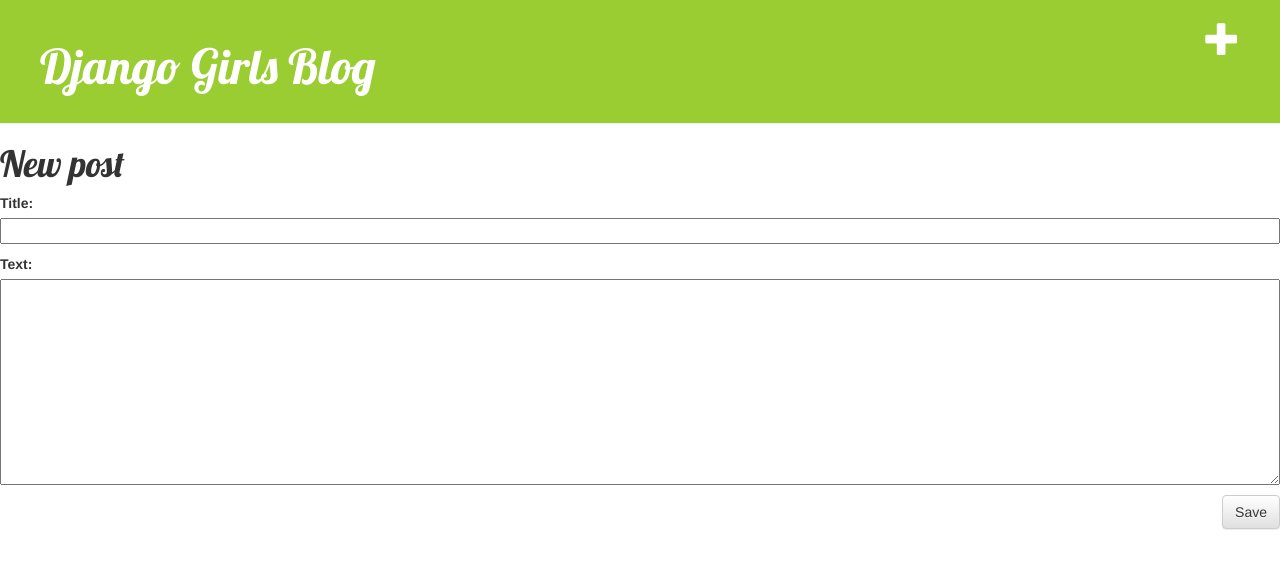
After one commit to qudgus21/my-first-blog, a Django app: page /post/new/ in a window 1280 px wide. The commit adds this page. Shown: the top 569 px of the page. Run offline with Django 3.2, Linux system fonts and the light colour scheme; some libraries are stand-ins or nearby versions.

Commit message:
createupdate

```diff
--- /dev/null
+++ b/blog/forms.py
@@ -0,0 +1,8 @@
+from django import forms
+from .models import Post
+
+
+class PostForm(forms.ModelForm):
+    class Meta:
+        model = Post
+        fields = ('title', 'text',)
--- a/blog/static/css/blog.css
+++ b/blog/static/css/blog.css
@@ -1,5 +1,5 @@
 .page-header {
-    background-color: #ff9400;
+    background-color: yellowgreen;
     margin-top: 0;
     padding: 20px 20px 20px 40px;
 }
--- a/blog/templates/blog/base.html
+++ b/blog/templates/blog/base.html
@@ -11,7 +11,8 @@
 </head>
 
 <body>
-    <div class=page-header>
+    <div class="page-header">
+        <a href="{% url 'post_new' %}" class="top-menu"><span class="glyphicon glyphicon-plus"></span></a>
         <h1><a href="/">Django Girls Blog</a></h1>
     </div>
     {% block content%}
--- a/blog/templates/blog/post_detail.html
+++ b/blog/templates/blog/post_detail.html
@@ -7,6 +7,8 @@
         {{ post.published_date }}
     </div>
     {% endif %}
+    <a class="btn btn-default" href="{% url 'post_edit' pk=post.pk %}"><span
+            class="glyphicon glyphicon-pencil"></span></a>
     <h1>{{ post.title }}</h1>
     <p>{{ post.text|linebreaksbr }}</p>
 </div>
--- /dev/null
+++ b/blog/templates/blog/post_edit.html
@@ -0,0 +1,9 @@
+{% extends 'blog/base.html' %}
+{% block content %}
+<h1>New post</h1>
+<form method="POST" class="post-form">{% csrf_token %}
+    {{ form.as_p }}
+    <button type="submit" class="save btn btn-default">Save</button>
+
+</form>
+{% endblock %}
--- a/blog/urls.py
+++ b/blog/urls.py
@@ -5,4 +5,6 @@ from . import views
 urlpatterns = [
     path('', views.post_list, name='post_list'),
     path('post/<int:pk>/', views.post_detail, name='post_detail'),
+    path('post/new/', views.post_new, name='post_new'),
+    path('post/<int:pk>/edit/', views.post_edit, name='post_edit')
 ]
--- a/blog/views.py
+++ b/blog/views.py
@@ -1,6 +1,7 @@
-from django.shortcuts import render, get_object_or_404
+from django.shortcuts import render, get_object_or_404, redirect
 from .models import Post
 from django.utils import timezone
+from .forms import PostForm
 # Create your views here.
 
 
@@ -13,3 +14,31 @@ def post_list(request):
 def post_detail(requeset, pk):
     post = get_object_or_404(Post, pk=pk)
     return render(requeset, 'blog/post_detail.html', {'post': post})
+
+
+def post_new(request):
+    if request.method == 'POST':
+        form = PostForm(request.POST)
+        if form.is_valid:
+            post = form.save(commit=False)
+            post.author = request.user
+            post.published_date = timezone.now()
+            post.save()
+            return redirect('post_detail', pk=post.pk)
+    form = PostForm()
+    return render(request, 'blog/post_edit.html', {'form': form})
+
+
+def post_edit(request, pk):
+    post = get_object_or_404(Post, pk=pk)
+    if request.method == 'POST':
+        form = PostForm(request.POST, instance=post)
+        if form.is_valid:
+            post = form.save(commit=False)
+            post.author = request.user
+            post.published_date = timezone.now()
+            post.save()
+            return redirect('post_detail', pk=post.pk)
+    else:
+        form = PostForm(instance=post)
+    return render(request, 'blog/post_edit.html', {'form': form})
```
